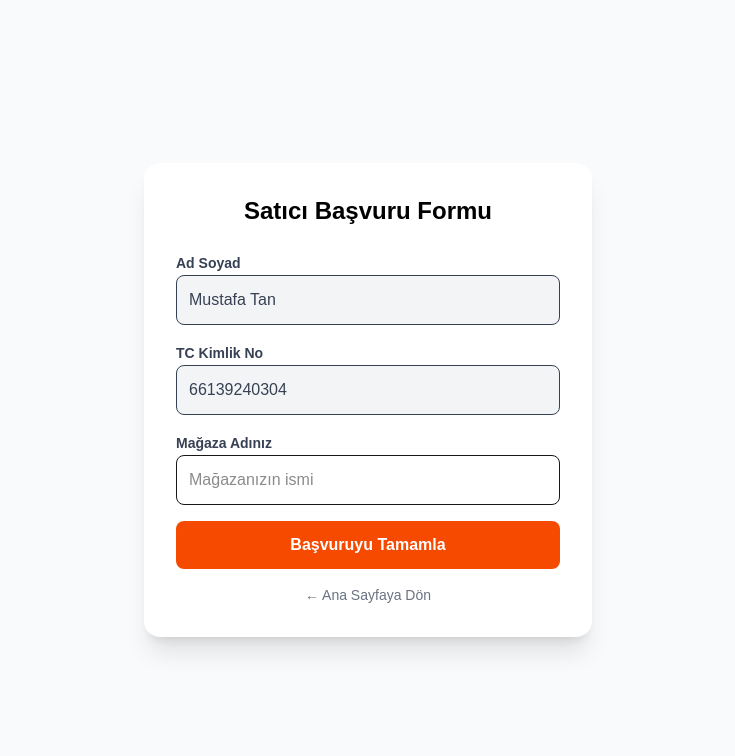
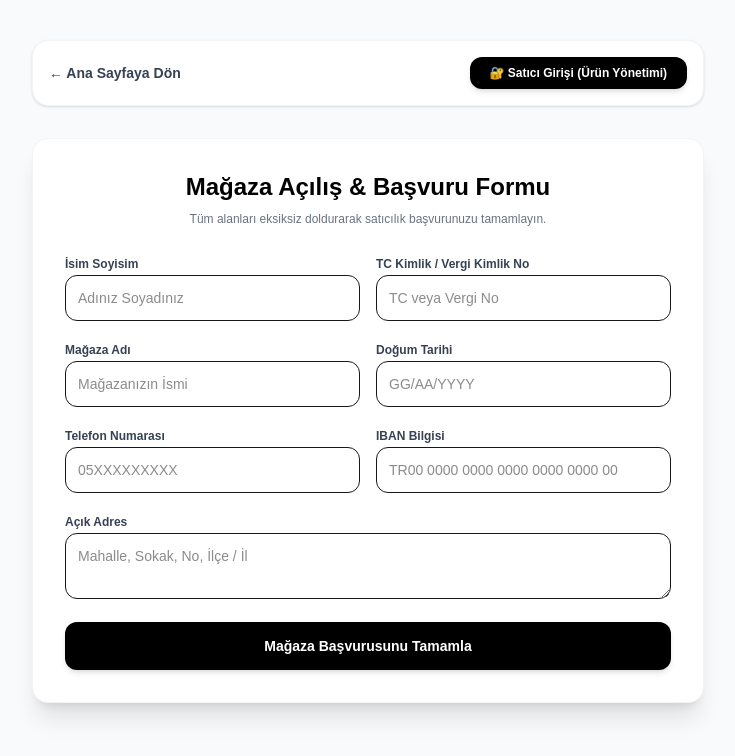
Before and after one commit to mustafatan06/trend.tan, a Next.js app: page /admin in a window 1280 px wide. Shown: the top 756 px of the page, without its empty margins (272-1007 px from the left). Built offline with nearby package versions, Linux system fonts and the light colour scheme.

Commit message:
Admin basvuru formu tamamen bos ve doldurulmaya hazir hale getirildi

```diff
--- a/app/admin/page.tsx
+++ b/app/admin/page.tsx
@@ -3,64 +3,215 @@
 import { useState } from "react";
 import Link from "next/link";
 
-export default function AdminBasvuru() {
-  const [form, setForm] = useState({
-    ad: "Mustafa",
-    soyad: "Tan",
-    tc: "66139240304",
-    telefon: "05XXXXXXXXX",
+export default function AdminPage() {
+  const [isLoggedIn, setIsLoggedIn] = useState(false);
+
+  // Başvuru formu alanları tamamen boş olarak başlatıldı
+  const [basvuruForm, setBasvuruForm] = useState({
+    adSoyad: "",
+    tcVergiNo: "",
     magazaAdi: "",
+    dogumTarihi: "",
+    iban: "",
+    adres: "",
+    telefon: "",
   });
 
-  const handleSubmit = (e: React.FormEvent) => {
+  const [urunler, setUrunler] = useState<string[]>([]);
+  const [yeniUrun, setYeniUrun] = useState("");
+
+  const handleBasvuruSubmit = (e: React.FormEvent) => {
     e.preventDefault();
-    alert("Başvurunuz başarıyla alındı! En kısa sürede sizinle iletişime geçeceğiz.");
+    alert("Mağaza başvuru bilgileriniz başarıyla alındı!");
+  };
+
+  const handleUrunEkle = (e: React.FormEvent) => {
+    e.preventDefault();
+    if (!yeniUrun.trim()) return;
+    setUrunler([...urunler, yeniUrun]);
+    setYeniUrun("");
+    alert("Ürün başarıyla eklendi!");
   };
 
   return (
-    <div className="min-h-screen bg-gray-50 flex items-center justify-center p-4">
-      <div className="bg-white p-8 rounded-2xl shadow-xl w-full max-w-md">
-        <h1 className="text-2xl font-bold mb-6 text-center text-black">Satıcı Başvuru Formu</h1>
-        <form onSubmit={handleSubmit} className="space-y-4">
+    <div className="min-h-screen bg-gray-50 py-10 px-4 flex flex-col items-center">
+      {/* Üst Kısım: Navigasyon ve Satıcı Giriş Butonu */}
+      <div className="w-full max-w-2xl flex justify-between items-center mb-8 bg-white p-4 rounded-2xl shadow-sm border border-gray-100">
+        <Link href="/" className="text-sm font-bold text-gray-700 hover:text-black">
+          ← Ana Sayfaya Dön
+        </Link>
+        {!isLoggedIn && (
+          <button
+            onClick={() => {
+              const kAdi = prompt("Kullanıcı Adınızı Girin:");
+              const sifre = prompt("Şifrenizi Girin:");
+              if (kAdi === "admin" && sifre === "123456") {
+                setIsLoggedIn(true);
+                alert("Giriş başarılı! Ürün yönetim paneline yönlendirildiniz.");
+              } else if (kAdi !== null) {
+                alert("Hatalı kullanıcı adı veya şifre!");
+              }
+            }}
+            className="px-5 py-2 bg-black hover:bg-gray-800 text-white text-xs font-bold rounded-xl transition cursor-pointer shadow-md"
+          >
+            🔐 Satıcı Girişi (Ürün Yönetimi)
+          </button>
+        )}
+      </div>
+
+      {/* DURUM 1: GİRİŞ YAPILDIYSA ÜRÜN EKLEME / YÖNETİM PANELİ */}
+      {isLoggedIn ? (
+        <div className="bg-white p-8 rounded-2xl shadow-xl w-full max-w-2xl border border-orange-100">
+          <div className="flex justify-between items-center mb-6 border-b pb-4">
+            <h1 className="text-2xl font-black text-black">📦 Mağaza & Ürün Yönetim Paneli</h1>
+            <button
+              onClick={() => setIsLoggedIn(false)}
+              className="px-3 py-1 bg-red-100 text-red-600 text-xs font-bold rounded-lg hover:bg-red-200 transition"
+            >
+              Çıkış Yap
+            </button>
+          </div>
+
+          <form onSubmit={handleUrunEkle} className="space-y-4 mb-8">
+            <h2 className="text-lg font-bold text-gray-800">Yeni Ürün Ekle</h2>
             <div>
-            <label className="text-sm font-semibold text-gray-700">Ad Soyad</label>
+              <label className="text-xs font-semibold text-gray-600">Ürün Adı / Açıklaması</label>
               <input
                 type="text"
-              value={`${form.ad} ${form.soyad}`}
-              disabled
-              className="w-full p-3 bg-gray-100 rounded-lg border text-gray-700 font-medium"
-            />
-          </div>
-          <div>
-            <label className="text-sm font-semibold text-gray-700">TC Kimlik No</label>
-            <input
-              type="text"
-              value={form.tc}
-              disabled
-              className="w-full p-3 bg-gray-100 rounded-lg border text-gray-700 font-medium"
-            />
-          </div>
-          <div>
-            <label className="text-sm font-semibold text-gray-700">Mağaza Adınız</label>
-            <input
-              type="text"
+                value={yeniUrun}
+                onChange={(e) => setYeniUrun(e.target.value)}
+                placeholder="Örn: TrendTan Özel Ürün X"
+                className="w-full p-3 border rounded-xl focus:outline-none focus:border-orange-500 text-sm"
                 required
-              onChange={(e) => setForm({...form, magazaAdi: e.target.value})}
-              className="w-full p-3 border rounded-lg focus:outline-none focus:border-orange-500"
-              placeholder="Mağazanızın ismi"
               />
             </div>
             <button
               type="submit"
-            className="w-full bg-orange-600 text-white p-3 rounded-lg font-bold hover:bg-orange-700 transition cursor-pointer"
+              className="w-full bg-orange-600 text-white p-3 rounded-xl font-bold hover:bg-orange-700 transition cursor-pointer shadow-md"
             >
-            Başvuruyu Tamamla
+              Ürünü Canlıya Ekle +
             </button>
           </form>
-        <Link href="/" className="block mt-4 text-center text-sm text-gray-500 hover:text-black">
-          ← Ana Sayfaya Dön
-        </Link>
+
+          <div>
+            <h2 className="text-lg font-bold text-gray-800 mb-3">Mağazanızdaki Aktif Ürünler ({urunler.length})</h2>
+            {urunler.length === 0 ? (
+              <p className="text-sm text-gray-400 italic bg-gray-50 p-4 rounded-xl text-center">Henüz ürün eklemediniz.</p>
+            ) : (
+              <ul className="space-y-2">
+                {urunler.map((item, index) => (
+                  <li key={index} className="flex justify-between items-center p-3 bg-gray-50 border rounded-xl text-sm font-medium">
+                    <span>{item}</span>
+                    <span className="text-xs bg-green-100 text-green-700 px-2 py-1 rounded-lg">Satışta</span>
+                  </li>
+                ))}
+              </ul>
+            )}
           </div>
+        </div>
+      ) : (
+        /* DURUM 2: GİRİŞ YAPILMADIYSA BOŞ BAŞVURU FORMU */
+        <div className="bg-white p-8 rounded-2xl shadow-xl w-full max-w-2xl border border-gray-100">
+          <h1 className="text-2xl font-black mb-2 text-center text-black">Mağaza Açılış & Başvuru Formu</h1>
+          <p className="text-xs text-gray-500 text-center mb-6">Tüm alanları eksiksiz doldurarak satıcılık başvurunuzu tamamlayın.</p>
+
+          <form onSubmit={handleBasvuruSubmit} className="space-y-4">
+            <div className="grid grid-cols-1 sm:grid-cols-2 gap-4">
+              <div>
+                <label className="text-xs font-semibold text-gray-700">İsim Soyisim</label>
+                <input
+                  type="text"
+                  placeholder="Adınız Soyadınız"
+                  value={basvuruForm.adSoyad}
+                  onChange={(e) => setBasvuruForm({...basvuruForm, adSoyad: e.target.value})}
+                  className="w-full p-3 border rounded-xl text-sm focus:border-orange-500 focus:outline-none"
+                  required
+                />
+              </div>
+              <div>
+                <label className="text-xs font-semibold text-gray-700">TC Kimlik / Vergi Kimlik No</label>
+                <input
+                  type="text"
+                  placeholder="TC veya Vergi No"
+                  value={basvuruForm.tcVergiNo}
+                  onChange={(e) => setBasvuruForm({...basvuruForm, tcVergiNo: e.target.value})}
+                  className="w-full p-3 border rounded-xl text-sm focus:border-orange-500 focus:outline-none"
+                  required
+                />
+              </div>
+            </div>
+
+            <div className="grid grid-cols-1 sm:grid-cols-2 gap-4">
+              <div>
+                <label className="text-xs font-semibold text-gray-700">Mağaza Adı</label>
+                <input
+                  type="text"
+                  placeholder="Mağazanızın İsmi"
+                  value={basvuruForm.magazaAdi}
+                  onChange={(e) => setBasvuruForm({...basvuruForm, magazaAdi: e.target.value})}
+                  className="w-full p-3 border rounded-xl text-sm focus:border-orange-500 focus:outline-none"
+                  required
+                />
+              </div>
+              <div>
+                <label className="text-xs font-semibold text-gray-700">Doğum Tarihi</label>
+                <input
+                  type="text"
+                  placeholder="GG/AA/YYYY"
+                  value={basvuruForm.dogumTarihi}
+                  onChange={(e) => setBasvuruForm({...basvuruForm, dogumTarihi: e.target.value})}
+                  className="w-full p-3 border rounded-xl text-sm focus:border-orange-500 focus:outline-none"
+                  required
+                />
+              </div>
+            </div>
+
+            <div className="grid grid-cols-1 sm:grid-cols-2 gap-4">
+              <div>
+                <label className="text-xs font-semibold text-gray-700">Telefon Numarası</label>
+                <input
+                  type="text"
+                  placeholder="05XXXXXXXXX"
+                  value={basvuruForm.telefon}
+                  onChange={(e) => setBasvuruForm({...basvuruForm, telefon: e.target.value})}
+                  className="w-full p-3 border rounded-xl text-sm focus:border-orange-500 focus:outline-none"
+                  required
+                />
+              </div>
+              <div>
+                <label className="text-xs font-semibold text-gray-700">IBAN Bilgisi</label>
+                <input
+                  type="text"
+                  placeholder="TR00 0000 0000 0000 0000 0000 00"
+                  value={basvuruForm.iban}
+                  onChange={(e) => setBasvuruForm({...basvuruForm, iban: e.target.value})}
+                  className="w-full p-3 border rounded-xl text-sm focus:border-orange-500 focus:outline-none"
+                  required
+                />
+              </div>
+            </div>
+
+            <div>
+              <label className="text-xs font-semibold text-gray-700">Açık Adres</label>
+              <textarea
+                rows={2}
+                placeholder="Mahalle, Sokak, No, İlçe / İl"
+                value={basvuruForm.adres}
+                onChange={(e) => setBasvuruForm({...basvuruForm, adres: e.target.value})}
+                className="w-full p-3 border rounded-xl text-sm focus:border-orange-500 focus:outline-none"
+                required
+              />
+            </div>
+
+            <button
+              type="submit"
+              className="w-full bg-black text-white p-3.5 rounded-xl font-bold hover:bg-gray-800 transition cursor-pointer shadow-md text-sm"
+            >
+              Mağaza Başvurusunu Tamamla
+            </button>
+          </form>
+        </div>
+      )}
     </div>
   );
 }
```
Lines whose indentation alone changed are shown as unchanged.
